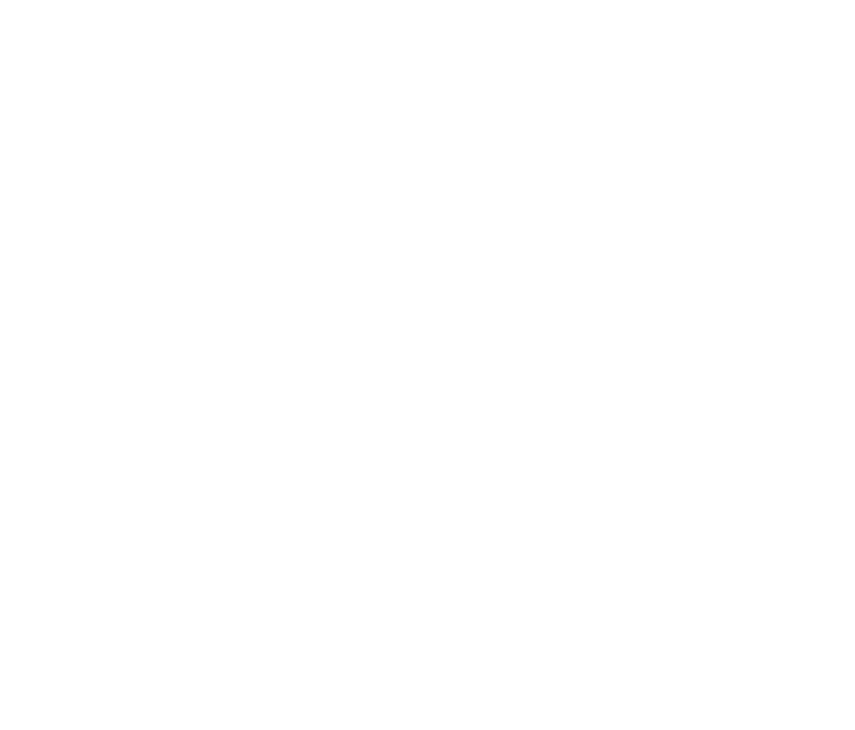
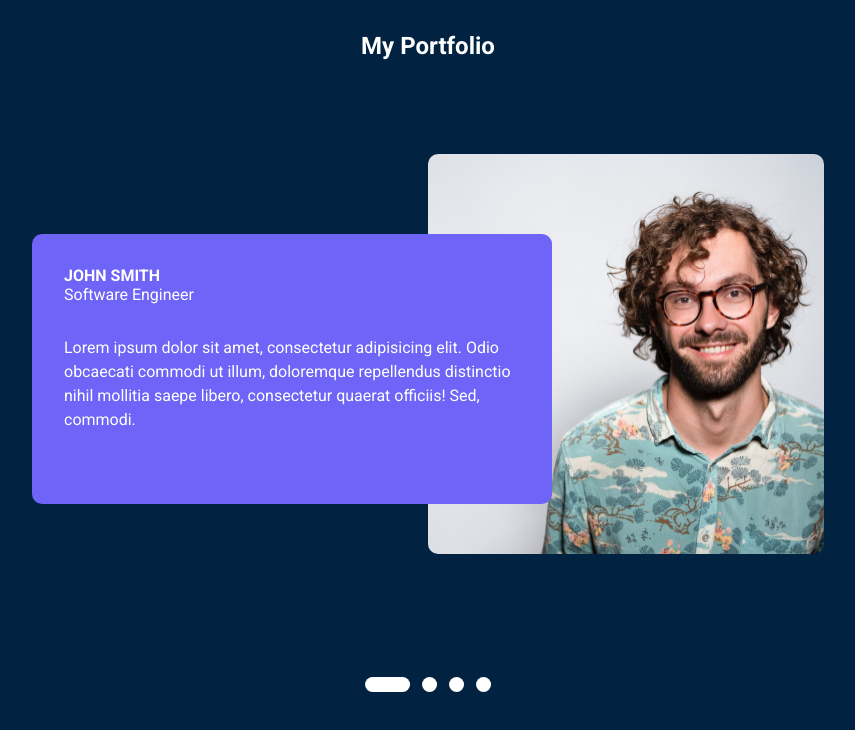
Before and after one commit to prantoshikder/Image-slider-project-on-using-HTML-CSS-JavaScript-, a plain HTML site: page index.html in a window 1280 px wide. Shown: the whole page, without its empty margins (212-1067 px from the left). Drawn offline with Linux system fonts and the light colour scheme.

Commit message:
Slider project done

```diff
--- a/css/style.css
+++ b/css/style.css
@@ -0,0 +1,128 @@
+@import url('https://fonts.googleapis.com/css2?family=Roboto:wght@100;300;400;500;700;900&display=swap');
+
+* {
+  margin: 0px;
+  padding: 0px;
+  box-sizing: border-box;
+}
+
+html {
+  scroll-behavior: smooth;
+}
+
+body {
+  font-family: 'Roboto', sans-serif;
+}
+
+img {
+  vertical-align: middle;
+  border: none;
+}
+
+/* Common Heading CSS */
+.section_heading {
+  text-align: center;
+  color: #fff;
+  padding-top: 2rem;
+}
+
+.section_heading h1 {
+  font-size: 2.5rem;
+  font-weight: 700;
+}
+
+.container {
+  width: 800px;
+  height: 500px;
+  top: 50%;
+  left: 50%;
+  transform: translate(-50%, -50%);
+  position: absolute;
+}
+
+/* Main CSS */
+.portfolio_area {
+  height: 100%;
+  width: 100%;
+  overflow: hidden;
+}
+
+.portfolio_slider {
+  background-color: #012241;
+  height: 100vh;
+  width: 100%;
+  position: relative;
+}
+
+.indicator {
+  position: absolute;
+  left: 50%;
+  transform: translate(-50%);
+  bottom: -10%;
+}
+
+.btn {
+  display: inline-block;
+  height: 15px;
+  width: 15px;
+  margin: 4px;
+  background-color: #fff;
+  border-radius: 15px;
+  cursor: pointer;
+  transition: all 0.5s linear;
+}
+
+.active {
+  width: 45px;
+}
+
+.slider_items {
+  display: flex;
+  width: 3200px;
+  transition: all 0.5s linear;
+}
+
+.slider_item {
+ height: 400px;
+ width: 800px;
+ position: relative;
+ margin: 4px;
+}
+
+.portfolio_content {
+  background-color: rgb(110, 100, 247);
+  height: 270px;
+  width: 520px;
+  color: #fff;
+  left: 0;
+  top: 20%;
+  border-radius: 10px;
+  padding: 2rem;
+  box-sizing: border-box;
+  position: absolute;
+  z-index: 1;
+}
+
+.portfolio_content h3 {
+  font-size: 1rem;
+}
+
+.portfolio_content p {
+  font-size: 1rem;
+  line-height: 1.5rem;
+  margin-top: 2rem;
+}
+
+.portfolio_img {
+  position: absolute;
+  top: 0;
+  left: 50%;
+  height: 100%;
+}
+
+.portfolio_img img {
+  height: 100%;
+  width: 100%;
+  object-fit: cover;
+  border-radius: 10px;
+}
--- a/index.html
+++ b/index.html
@@ -8,7 +8,88 @@
     <link rel="stylesheet" href="./css/style.css" />
   </head>
   <body>
-    <section class="portfolio_slider"></section>
+    <section class="portfolio_slider">
+      <div class="section_heading">
+        <h2>My Portfolio</h2>
+      </div>
+
+      <div class="container">
+        <div class="indicator">
+          <span class="btn active"></span>
+          <span class="btn"></span>
+          <span class="btn"></span>
+          <span class="btn"></span>
+        </div>
+
+        <div class="portfolio_area">
+          <div id="portfolio_slider" class="slider_items">
+            <div class="slider_item">
+              <div class="portfolio_content">
+                <h4>JOHN SMITH</h4>
+                <span>Software Engineer</span>
+
+                <p>
+                  Lorem ipsum dolor sit amet, consectetur adipisicing elit. Odio obcaecati commodi ut illum, doloremque repellendus distinctio nihil mollitia
+                  saepe libero, consectetur quaerat officiis! Sed, commodi.
+                </p>
+              </div>
+
+              <div class="portfolio_img">
+                <img src="./assets/img-1.jpg" height="400" width="300" alt="" />
+              </div>
+            </div>
+
+            <div class="slider_item">
+              <div class="portfolio_content">
+                <h4>JOHN SMITH</h4>
+                <span>Software Engineer</span>
+
+                <p>
+                  Lorem ipsum dolor sit amet, consectetur adipisicing elit. Odio obcaecati commodi ut illum, doloremque repellendus distinctio nihil mollitia
+                  saepe libero, consectetur quaerat officiis! Sed, commodi.
+                </p>
+              </div>
+
+              <div class="portfolio_img">
+                <img src="./assets/img-2.jpg" height="400" width="300" alt="" />
+              </div>
+            </div>
+
+            <div class="slider_item">
+              <div class="portfolio_content">
+                <h4>JOHN SMITH</h4>
+                <span>Software Engineer</span>
+
+                <p>
+                  Lorem ipsum dolor sit amet, consectetur adipisicing elit. Odio obcaecati commodi ut illum, doloremque repellendus distinctio nihil mollitia
+                  saepe libero, consectetur quaerat officiis! Sed, commodi.
+                </p>
+              </div>
+
+              <div class="portfolio_img">
+                <img src="./assets/img-3.jpg" height="400" width="300" alt="" />
+              </div>
+            </div>
+
+            <div class="slider_item">
+              <div class="portfolio_content">
+                <h4>JOHN SMITH</h4>
+                <span>Software Engineer</span>
+
+                <p>
+                  Lorem ipsum dolor sit amet, consectetur adipisicing elit. Odio obcaecati commodi ut illum, doloremque repellendus distinctio nihil mollitia
+                  saepe libero, consectetur quaerat officiis! Sed, commodi.
+                </p>
+              </div>
+
+              <div class="portfolio_img">
+                <img src="./assets/img-4.jpg" height="400" width="300" alt="" />
+              </div>
+            </div>
+          </div>
+        </div>
+      </div>
+    </section>
 
     <script src="./js/index.js" type=""></script>
   </body>
--- a/js/index.js
+++ b/js/index.js
@@ -0,0 +1,34 @@
+var active_btn = document.getElementsByClassName("btn");
+var portfolio_slider = document.getElementById("portfolio_slider");
+
+active_btn[0].onclick = function () {
+  portfolio_slider.style.transform = "translateX(0px)";
+  for (i = 0; i < 4; i++) {
+    active_btn[i].classList.remove("active");
+  }
+  this.classList.add("active");
+};
+
+active_btn[1].onclick = function () {
+  portfolio_slider.style.transform = "translateX(-800px)";
+  for (i = 0; i < 4; i++) {
+    active_btn[i].classList.remove("active");
+  }
+  this.classList.add("active");
+};
+
+active_btn[2].onclick = function () {
+  portfolio_slider.style.transform = "translateX(-1600px)";
+  for (i = 0; i < 4; i++) {
+    active_btn[i].classList.remove("active");
+  }
+  this.classList.add("active");
+};
+
+active_btn[3].onclick = function () {
+  portfolio_slider.style.transform = "translateX(-2400px)";
+  for (i = 0; i < 4; i++) {
+    active_btn[i].classList.remove("active");
+  }
+  this.classList.add("active");
+};
```
